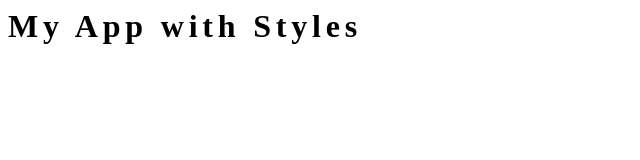
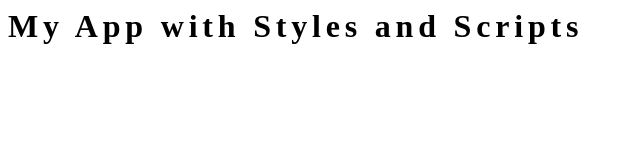
Before and after one commit to DavidDBaker/test_repo, a plain HTML site: page index.html in a window 1280 px wide. Shown: the whole page, without its empty margins (0-640 px from the left). Drawn offline with Linux system fonts and the light colour scheme.

Commit message:
h1 modified

```diff
--- a/index.html
+++ b/index.html
@@ -8,7 +8,10 @@
     <title>Document</title>
 </head>
 <body>
-    <h1>My App with Styles</h1>
+    <h1>My App with Styles and Scripts</h1>
 
+
+
+    <script src='assets/js/app.js'></script>
 </body>
 </html>
```
